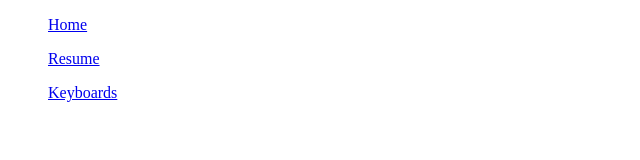
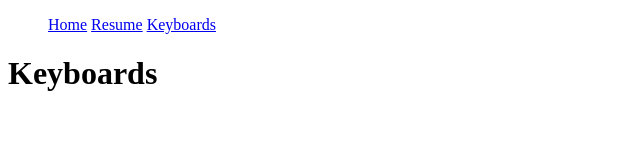
Before and after one commit to cc0ffee/webdev_project1, a plain HTML site: page keyboards.html in a window 1280 px wide. Shown: the whole page, without its empty margins (0-640 px from the left). Drawn offline with Linux system fonts and the light colour scheme.

Commit message:
fixed formatting and nav

```diff
--- a/keyboards.html
+++ b/keyboards.html
@@ -7,10 +7,16 @@
 <body>
   <header>
     <nav>
-            <ul><a href="index.html">Home</a></ul>
-            <ul><a href="resume.html">Resume</a></ul>
-            <ul><a href="keyboards.html">Keyboards</a></ul>
+      <ul>
+        <a href="index.html">Home</a>
+        <a href="resume.html">Resume</a>
+        <a href="keyboards.html">Keyboards</a>
+      </ul>
     </nav>
   </header>
+  <h1>Keyboards</h1>
+  <section id="">
+
+  </section>
 </body>
 </html>
```
Also changed, not shown: index.html (+5 -3 lines), resume.html (+5 -4 lines). Lines whose indentation alone changed are shown as unchanged.
